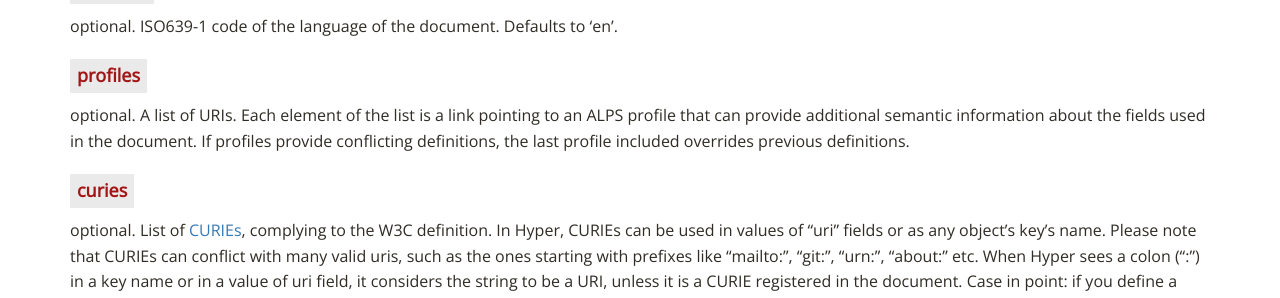
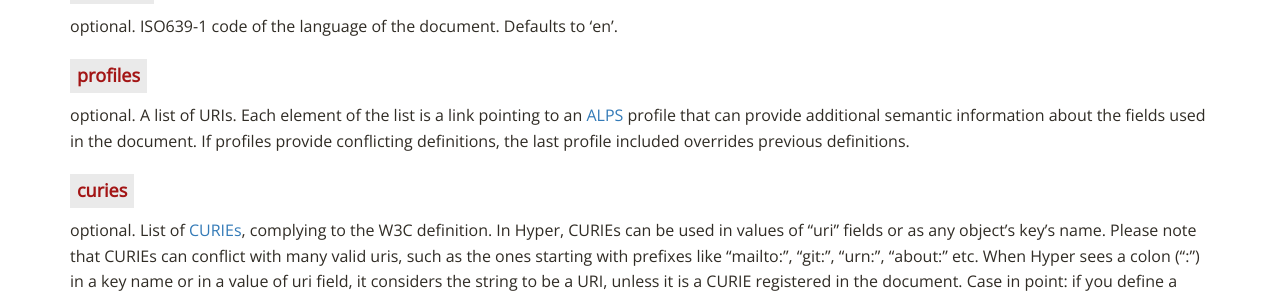
Before and after one commit to inadarei/hyper, a Jekyll site: the page built from spec.md, in a window 1280 px wide and 900 px high, scrolled down 3777 px. Shown: the part 156-454 px from the top of the window. Built offline with Jekyll 4.4.1, drawn with Linux system fonts in a browser that asks for light colours; nearby versions of some CDN libraries; part of the change alters nothing that is shown.

Commit message:
highlighted ALPS more prominently

```diff
--- a/_includes/propdefs/head.md
+++ b/_includes/propdefs/head.md
@@ -26,8 +26,8 @@ optional. ISO639-1 code of the language of the document. Defaults to ‘en’.
 
 ###### profiles
 
-optional. A list of URIs. Each element of the list is a link
-pointing to an ALPS profile that can provide additional semantic
+optional. A list of URIs. Each element of the list is a link pointing to an
+[ALPS](http://alps.io/spec/) profile that can provide additional semantic
 information about the fields used in the document. If profiles provide
 conflicting definitions, the last profile included overrides previous
 definitions.
```
